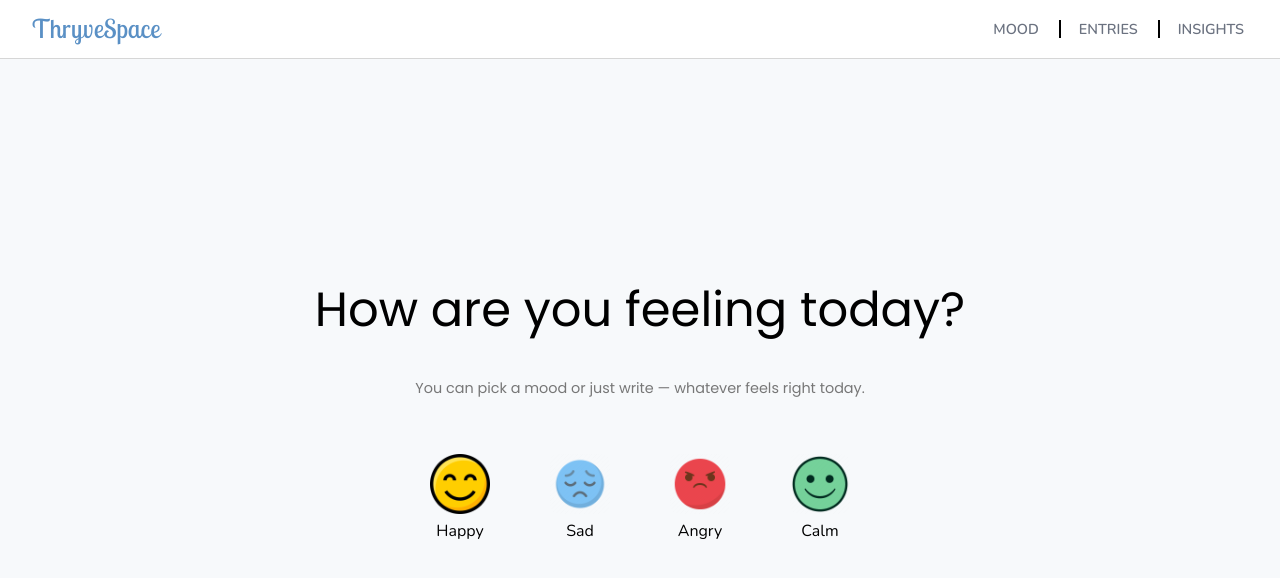
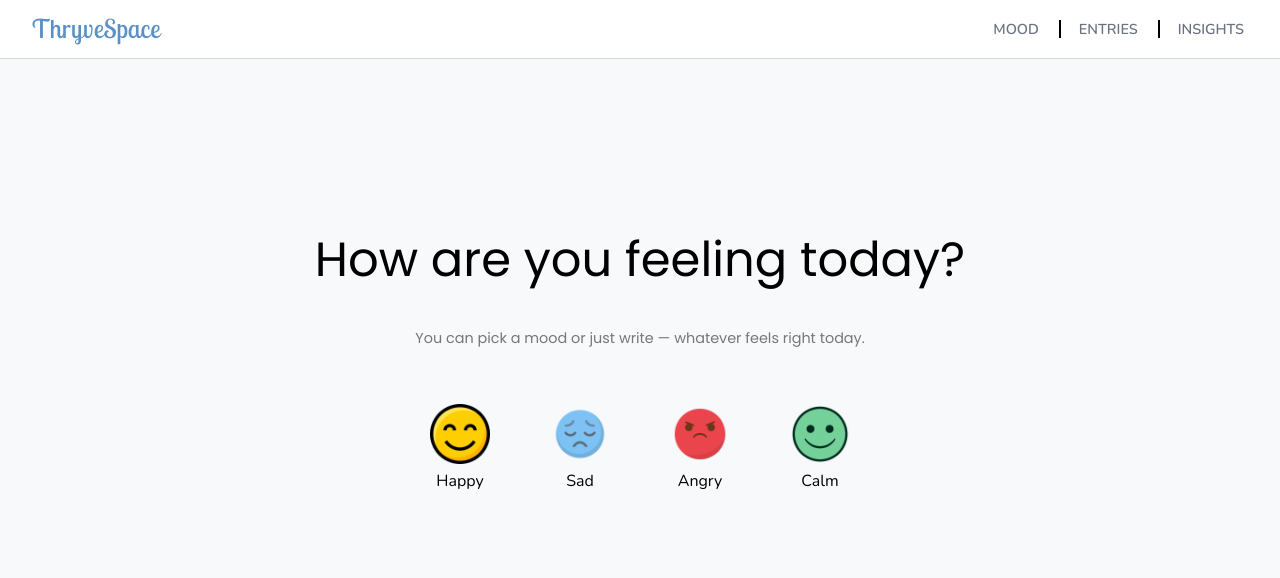
Before and after one commit to ProjectHireReady/ThryveSpace, a React (Vite) app in the folder frontend/: page /moods in a window 1280 px wide. Shown: the top 578 px of the page. Built offline with nearby package versions, Linux system fonts and the light colour scheme; a web font is replaced by a local one.

Commit message:
update css

```diff
--- a/frontend/src/components/EntriesPage.css
+++ b/frontend/src/components/EntriesPage.css
@@ -2,7 +2,7 @@
   max-width: 800px;
   margin: 0 auto;
   padding: 2rem 1rem;
-  font-family: 'Arial', sans-serif;
+  font-family: 'Poppins', sans-serif;
 }
 
 .page-title {
--- a/frontend/src/components/JournalModal.css
+++ b/frontend/src/components/JournalModal.css
@@ -1,8 +1,7 @@
 .journal-page {
   font-family: 'Poppins', sans-serif;
   background-color: #f9fafb;
-  min-height: 100vh;
-  padding: 2rem;
+  padding: 0 2rem;
   position: relative;
   text-align: center;
 }
@@ -11,6 +10,7 @@
   font-size: 32px;
   font-weight: 600;
   margin-bottom: 0.25rem;
+  padding-top: 0;
 }
 
 .subtext {
@@ -124,7 +124,7 @@
 
 .close-button {
   position: absolute;
-  top: 1.5rem;
+  top: 2px;
   right: 2rem;
   background: #e0ecf7;
   border: none;
--- a/frontend/src/components/MoodSelector.css
+++ b/frontend/src/components/MoodSelector.css
@@ -3,7 +3,8 @@
     flex-direction: column;
     align-items: center;
     justify-content: center;
-    height: 100vh;}
+    max-height: 80v;
+}
 
 
 mood {
@@ -15,7 +16,7 @@ mood {
 }
 
 .h0 {
-    margin-top: -100px;
+    margin-top: -200px;
   font-family: 'Poppins', sans-serif;
   font-weight: 500;
   font-size: 48px;
@@ -24,6 +25,7 @@ mood {
   letter-spacing: 0;
   color: #000000;
   margin-bottom: 20px;
+  padding: 0;
 }
 .subtext {
     color: #6B7280;
--- a/frontend/src/components/MoodSelector.jsx
+++ b/frontend/src/components/MoodSelector.jsx
@@ -16,7 +16,7 @@ export default function MoodSelector() {
   const navigate = useNavigate();
 
   const handleClick = (mood) => {
-    navigate('/inputs', { state: { mood } }); // Sends selected mood to the next page
+    navigate('/journals', { state: { mood } }); // Sends selected mood to the next page
   };
 
   return (
```
